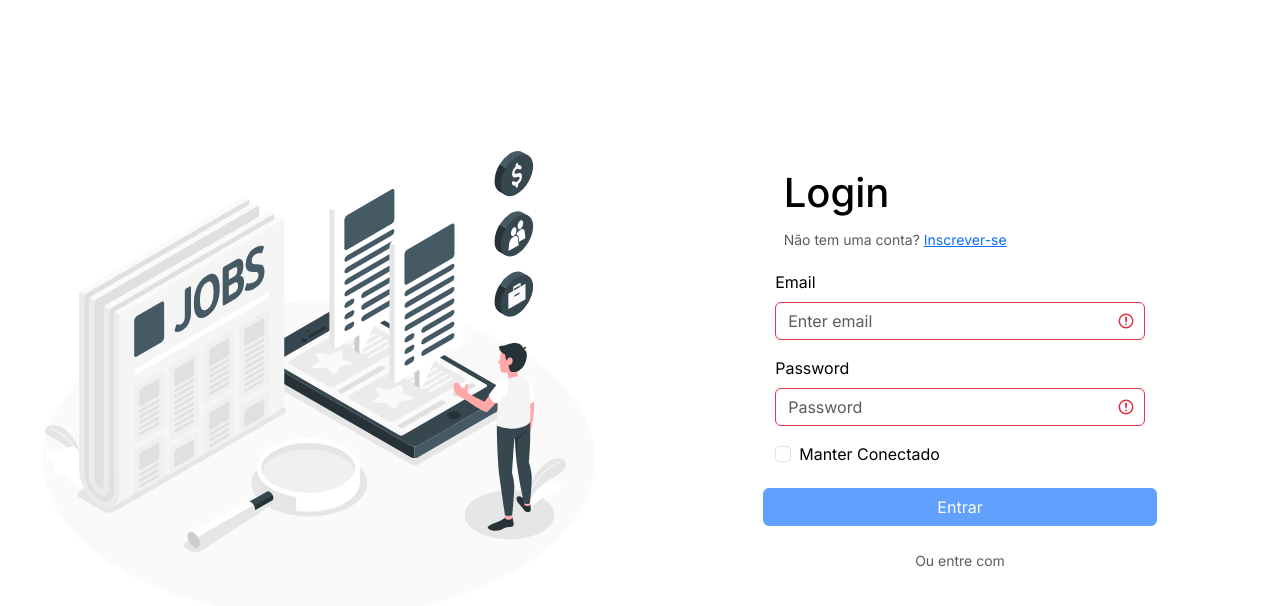
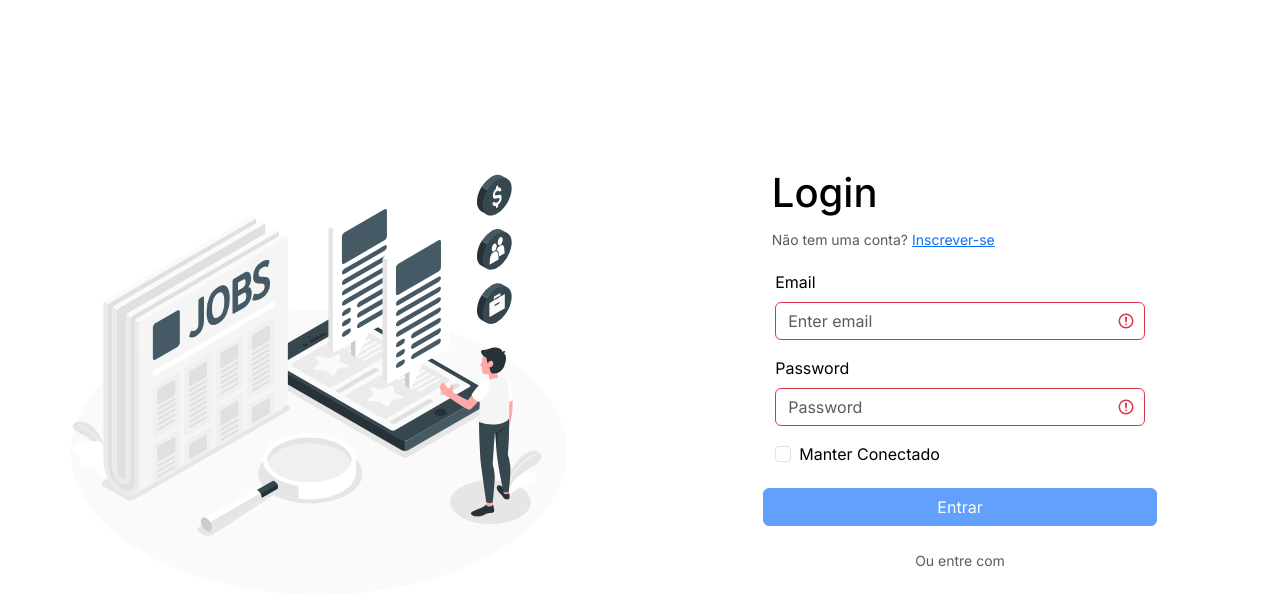
Before and after one commit to Ruan-Portella/MyJobs, a Next.js app in the folder client/: page / in a window 1280 px wide. Shown: the top 606 px of the page. Built offline with nearby package versions, Linux system fonts and the light colour scheme.

Commit message:
Fix: Resolve problema de tamanho de imagem

```diff
--- a/client/src/styles/login.module.css
+++ b/client/src/styles/login.module.css
@@ -17,8 +17,8 @@
 }
 
 .image {
-    width: 100%;
-    height: 100%;
+    width: 90%;
+    height: 90%;
     object-fit: cover;
 }
 
@@ -31,6 +31,11 @@
     align-items: center;
     color: black;
     gap: 20px;
+}
+
+.formTitle {
+    display: flex;
+    width: 65%;
 }
 
 .loginForm form {
--- a/client/src/styles/signUp.module.css
+++ b/client/src/styles/signUp.module.css
@@ -17,8 +17,8 @@
 }
 
 .image {
-    width: 100%;
-    height: 100%;
+    width: 80%;
+    height: 80%;
     object-fit: cover;
 }
 
```
